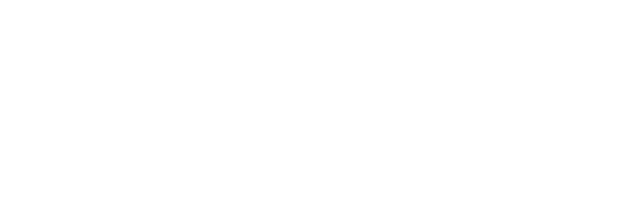
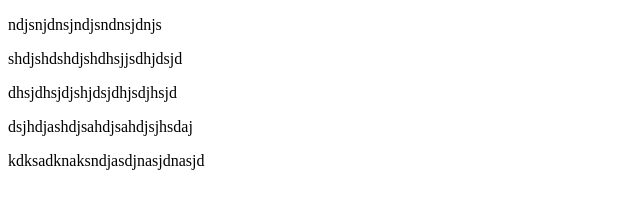
Before and after one commit to Marcos-Med/Teste-git, a plain HTML site: page pages/service.html in a window 1280 px wide. Shown: the whole page, without its empty margins (0-640 px from the left). Drawn offline with Linux system fonts and the light colour scheme.

```diff
--- a/pages/service.html
+++ b/pages/service.html
@@ -7,5 +7,11 @@
 </head>
 <body>
 
+    <p>ndjsnjdnsjndjsndnsjdnjs</p>
+    <p>shdjshdshdjshdhsjjsdhjdsjd</p>
+    <p>dhsjdhsjdjshjdsjdhjsdjhsjd</p>
+    <p>dsjhdjashdjsahdjsahdjsjhsdaj</p>
+    <p>kdksadknaksndjasdjnasjdnasjd</p>
+
 </body>
 </html>
```
